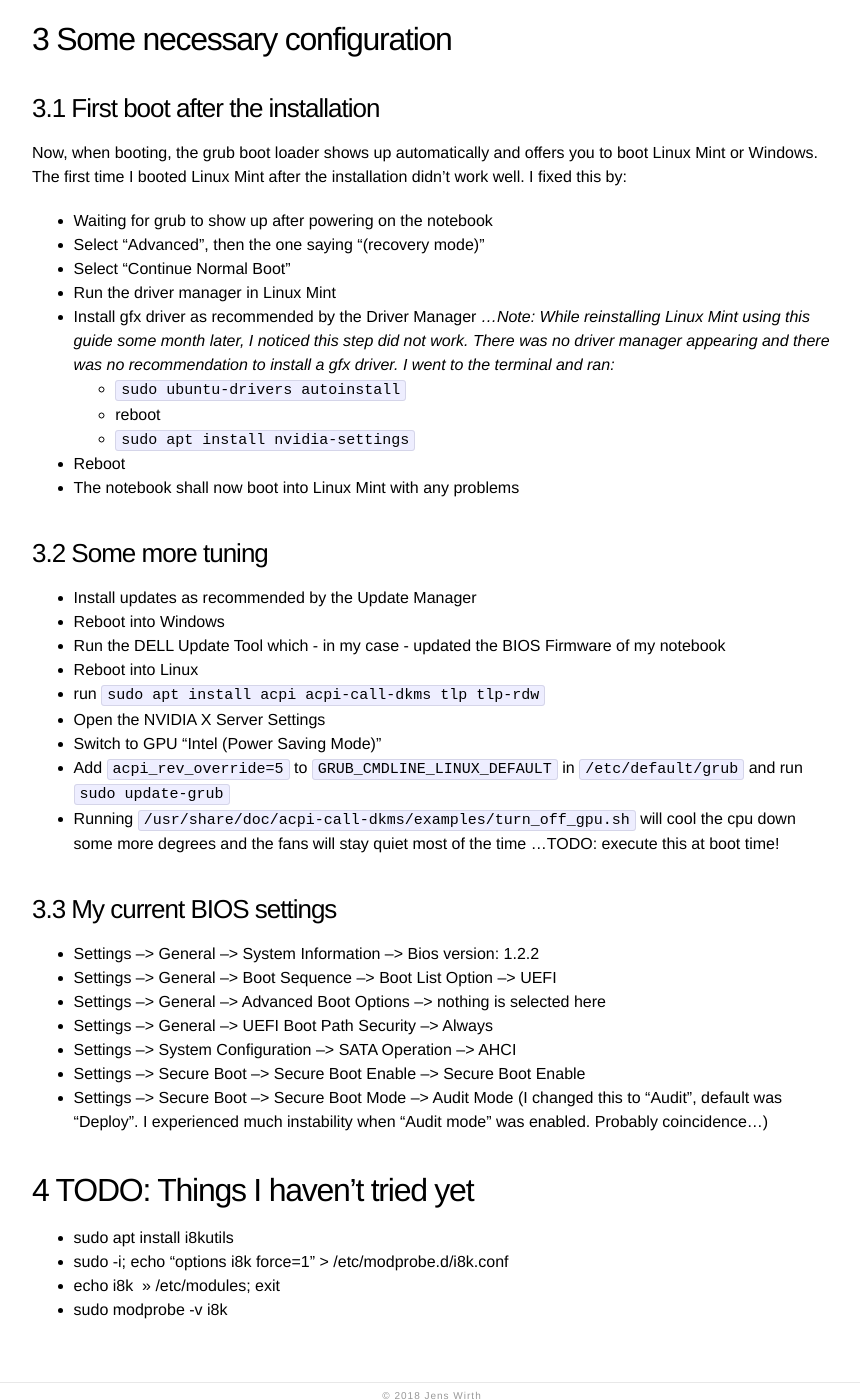
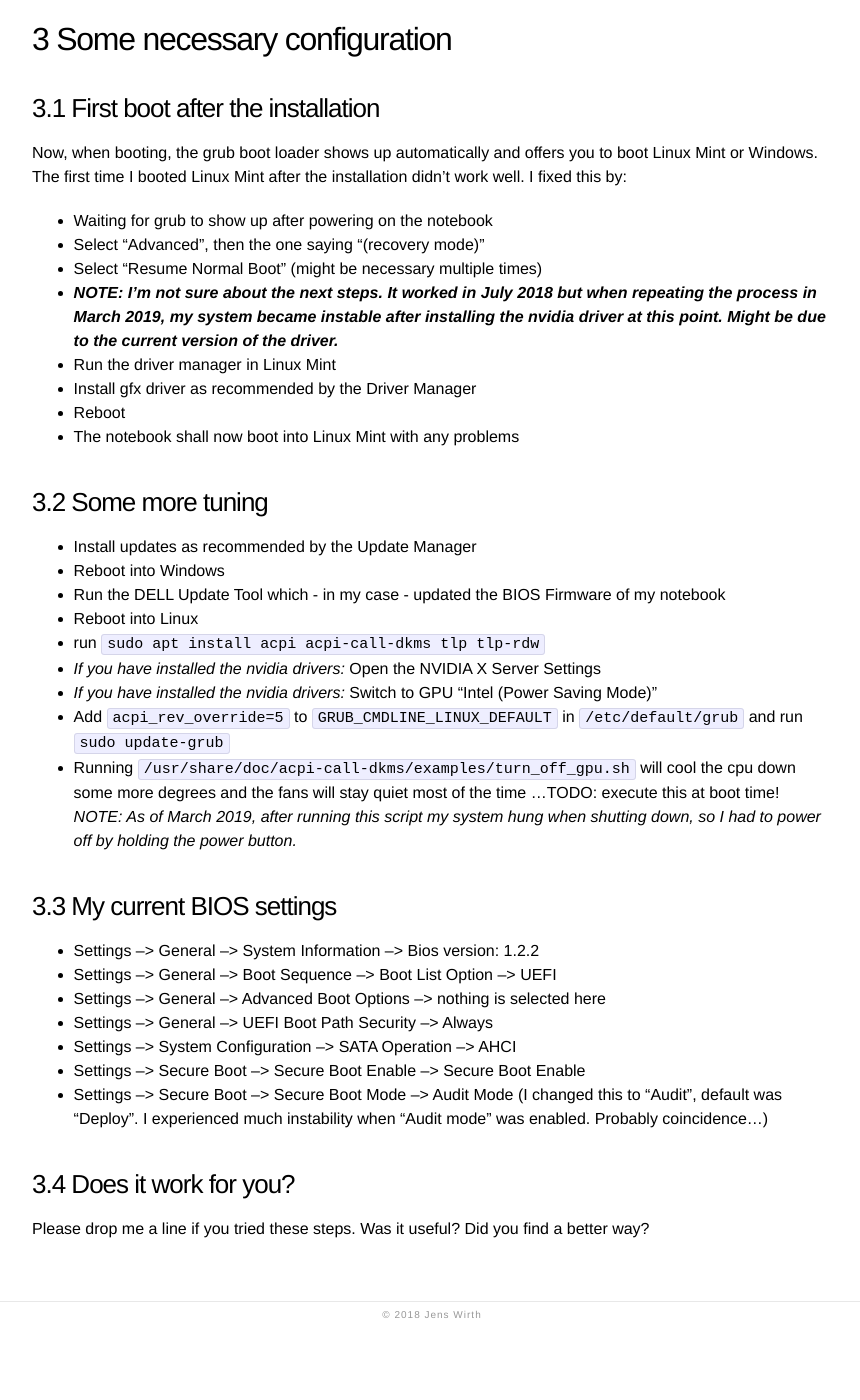
Before and after one commit to jewirth/jewirth.github.io, a Jekyll site: the page built from _posts/2018-07-25-Linux-Mint-19-on-Dell-XPS-15-9570-(2018).markdown, in a window 1280 px wide and 1400 px high, scrolled down 2212 px. Shown: the whole window, without its empty margins (208-1068 px from the left). Built offline with Jekyll 4.4.1, drawn with Linux system fonts in a browser that asks for light colours; after the commit the page ends 3539 px from its top, so only the background shows below that.

Commit message:
Update 2018-07-25-Linux-Mint-19-on-Dell-XPS-15-9570-(2018).markdown

````diff
--- a/_posts/2018-07-25-Linux-Mint-19-on-Dell-XPS-15-9570-(2018).markdown
+++ b/_posts/2018-07-25-Linux-Mint-19-on-Dell-XPS-15-9570-(2018).markdown
@@ -51,7 +51,6 @@ We will install Linux from a Live Linux bootable USB drive. If you already have
 
 
 # 2 Installation
-
 - Have your Live Linux bootable USB drive attached while powering on your notebook
 - Power on the notebook and press F12 when you see the Dell logo to open the boot menu
 - Select your USB drive with the Live Linux. If you it twice, then select the one with UEFI.
@@ -67,12 +66,10 @@ We will install Linux from a Live Linux bootable USB drive. If you already have
 Now, when booting, the grub boot loader shows up automatically and offers you to boot Linux Mint or Windows. The first time I booted Linux Mint after the installation didn't work well. I fixed this by:
 - Waiting for grub to show up after powering on the notebook
 - Select "Advanced", then the one saying "(recovery mode)"
-- Select "Continue Normal Boot"
+- Select "Resume Normal Boot" (might be necessary multiple times)
+- ***NOTE: I'm not sure about the next steps. It worked in July 2018 but when repeating the process in March 2019, my system became  instable after installing the nvidia driver at this point. Might be due to the current version of the driver.***
 - Run the driver manager in Linux Mint
-- Install gfx driver as recommended by the Driver Manager *...Note: While reinstalling Linux Mint using this guide some month later, I noticed this step did not work. There was no driver manager appearing and there was no recommendation to install a gfx driver. I went to the terminal and ran:*
-  - ```sudo ubuntu-drivers autoinstall```
-  - reboot
-  - ```sudo apt install nvidia-settings```
+- Install gfx driver as recommended by the Driver Manager
 - Reboot
 - The notebook shall now boot into Linux Mint with any problems
 
@@ -83,10 +80,10 @@ Now, when booting, the grub boot loader shows up automatically and offers you to
 - Run the DELL Update Tool which - in my case - updated the BIOS Firmware of my notebook
 - Reboot into Linux
 - run ```sudo apt install acpi acpi-call-dkms tlp tlp-rdw```
-- Open the NVIDIA X Server Settings
-- Switch to GPU "Intel (Power Saving Mode)"
+- *If you have installed the nvidia drivers:* Open the NVIDIA X Server Settings
+- *If you have installed the nvidia drivers:* Switch to GPU "Intel (Power Saving Mode)"
 - Add ```acpi_rev_override=5``` to ```GRUB_CMDLINE_LINUX_DEFAULT``` in ```/etc/default/grub``` and run ```sudo update-grub```
-- Running ```/usr/share/doc/acpi-call-dkms/examples/turn_off_gpu.sh``` will cool the cpu down some more degrees and the fans will stay quiet most of the time ...TODO: execute this at boot time!
+- Running ```/usr/share/doc/acpi-call-dkms/examples/turn_off_gpu.sh``` will cool the cpu down some more degrees and the fans will stay quiet most of the time ...TODO: execute this at boot time! *NOTE: As of March 2019, after running this script my system hung when shutting down, so I had to power off by holding the power button.*
 
 
 
@@ -99,9 +96,5 @@ Now, when booting, the grub boot loader shows up automatically and offers you to
 - Settings --> Secure Boot --> Secure Boot Enable --> Secure Boot Enable
 - Settings --> Secure Boot --> Secure Boot Mode --> Audit Mode (I changed this to "Audit", default was "Deploy". I experienced much instability when "Audit mode" was enabled. Probably coincidence...)
 
-# 4 TODO: Things I haven't tried yet
-
-- sudo apt install i8kutils
-- sudo -i; echo "options i8k force=1"  >  /etc/modprobe.d/i8k.conf
-- echo i8k  >> /etc/modules; exit
-- sudo modprobe -v i8k
+## 3.4 Does it work for you?
+Please drop me a line if you tried these steps. Was it useful? Did you find a better way?
````
